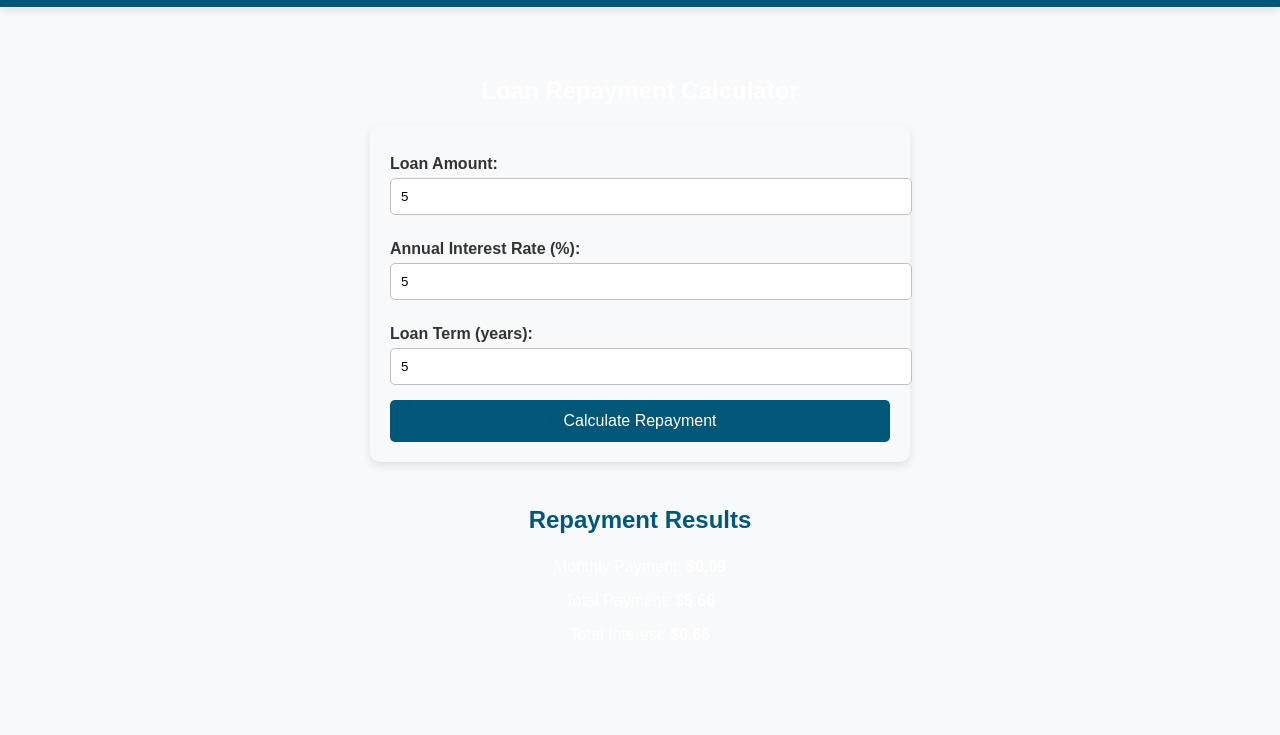
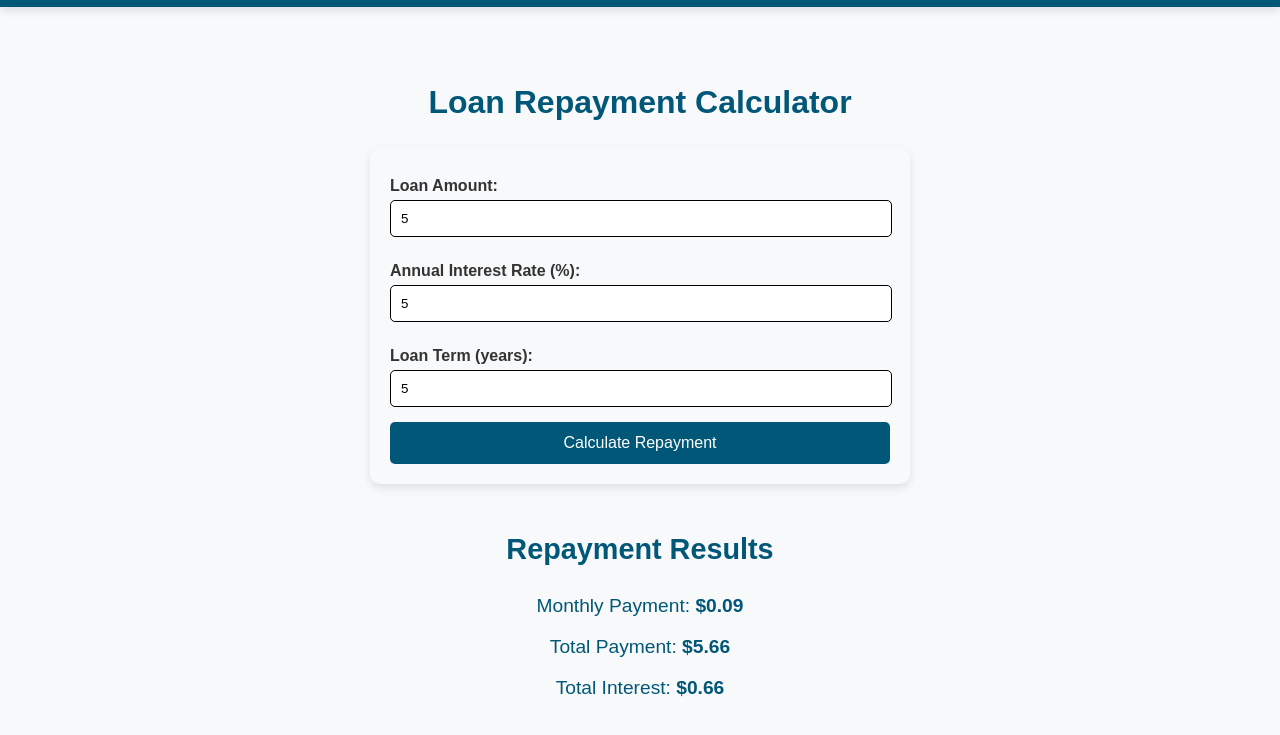
Before and after one commit to ChrisGeo729/DebtBud, a plain HTML site: page loan_calculator.html in a window 1280 px wide. Both pictures are taken after typing "5", "5", "5" into the empty fields and a click on the button "Calculate Repayment". Shown: the part 43-778 px from the top of the page. Drawn offline with Linux system fonts and the light colour scheme.

Commit message:
page cosmetics

```diff
--- a/loan_calculator.html
+++ b/loan_calculator.html
@@ -30,12 +30,12 @@
             display: block;
         }
         .calculator-form input {
-            width: 100%;
+            width: 96%;
             padding: 10px;
             margin-top: 5px;
             margin-bottom: 15px;
             border-radius: 5px;
-            border: 1px solid #c0c0c0;
+            border: 1px solid #000000;
         }
         .calculator-form button {
             width: 100%;
@@ -50,13 +50,24 @@
         .calculator-form button:hover {
             background-color: #003b56;
         }
+        h2 {
+            color: #005777; /* Darker color for title */
+            font-size: 2rem;
+            text-align: center;
+            font-weight: bold;
+        }
         .result-container {
             margin-top: 20px;
             text-align: center;
         }
         .result-container h3 {
-            color: #005777;
-            font-size: 1.5rem;
+            color: #005777; /* Darker color for result heading */
+            font-size: 1.8rem;
+            font-weight: bold;
+        }
+        .result-container p {
+            color: #005777; /* Darker color for result text */
+            font-size: 1.2rem;
         }
     </style>
 </head>
@@ -72,13 +83,12 @@
             <ul class="nav-links">
                 <li><a href="index.html">Home</a></li>
                 <li><a href="budgeting.html">Budgeting Section</a></li>
-                <li><a href="loan_calculator.html">Loan Repayment Calculator</a></li> <!-- Updated link here -->
+                <li><a href="loan_calculator.html">Loan Repayment Calculator</a></li>
                 <li><a href="#connect">Connect with Others</a></li>
                 <li><a href="#contact">Contact</a></li>
             </ul>
         </nav>
     </header>
-
 
     <!-- Loan Repayment Calculator Section -->
     <section class="calculator-container">
```
Also changed, not shown: index.html (+1 -1 lines).
